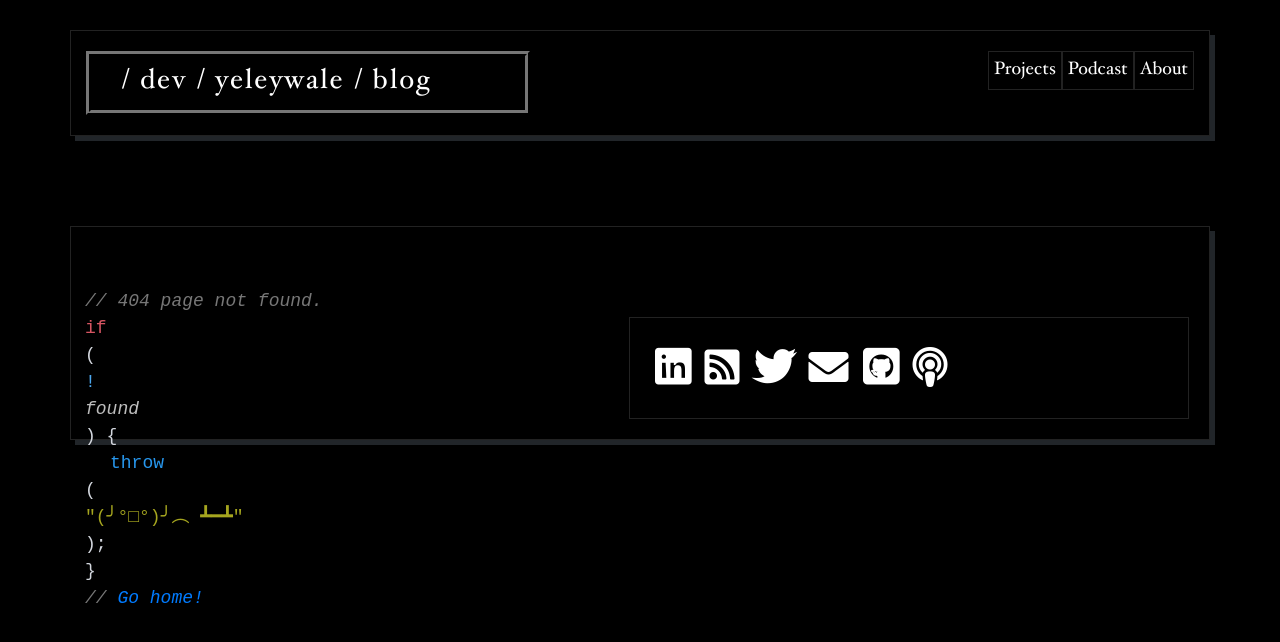
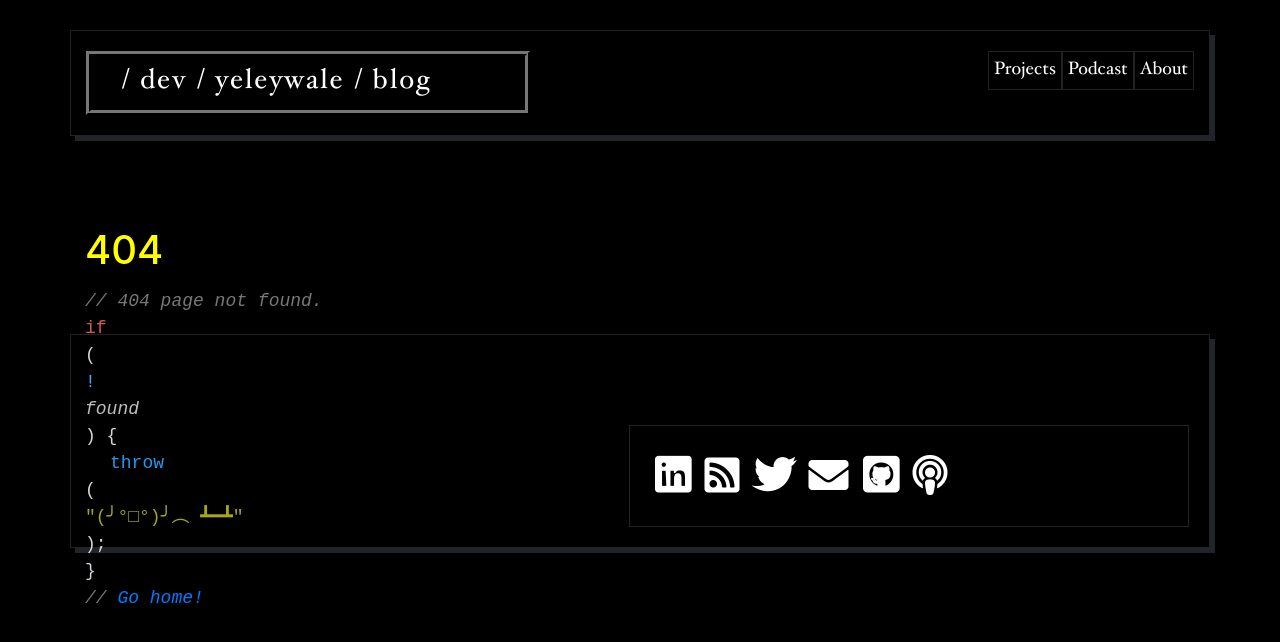
Before and after one commit to yeleywale/yeleywale.github.io, a Jekyll site: the page built from 404.html, in a window 1280 px wide. Shown: the top 642 px of the page. Built offline with Jekyll 4.4.1, drawn with Linux system fonts in a browser that asks for light colours; nearby versions of some CDN libraries.

Commit message:
Add permalink and title to 404.html to fix bug

```diff
--- a/404.html
+++ b/404.html
@@ -1,5 +1,8 @@
 ---
 layout: page
+title: 404
+permalink: /404/
+published: true
 ---
 
 
```
